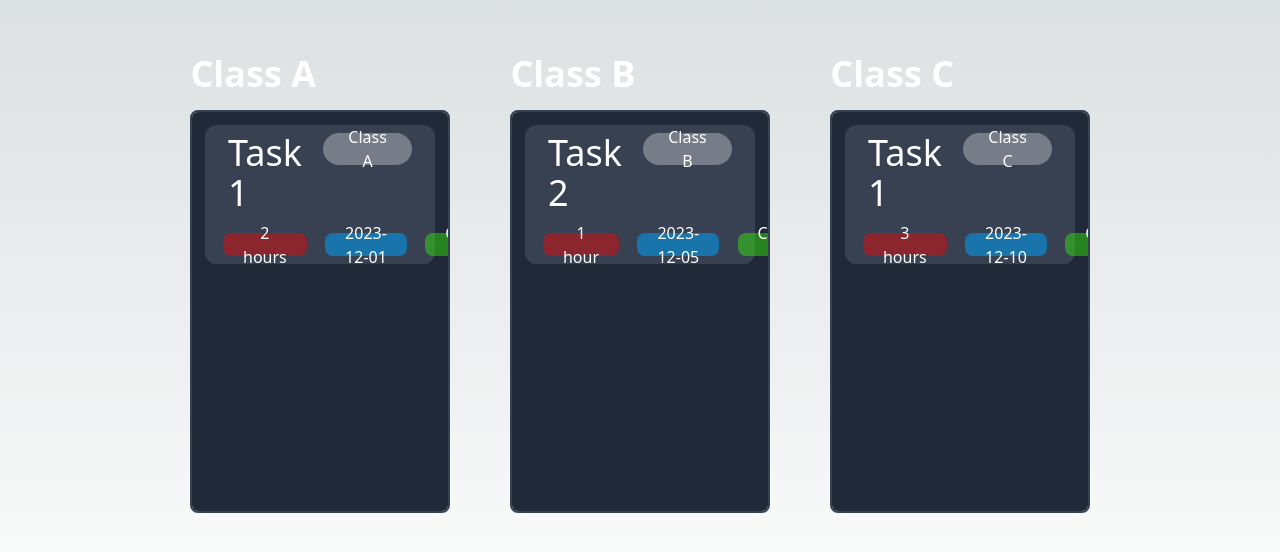
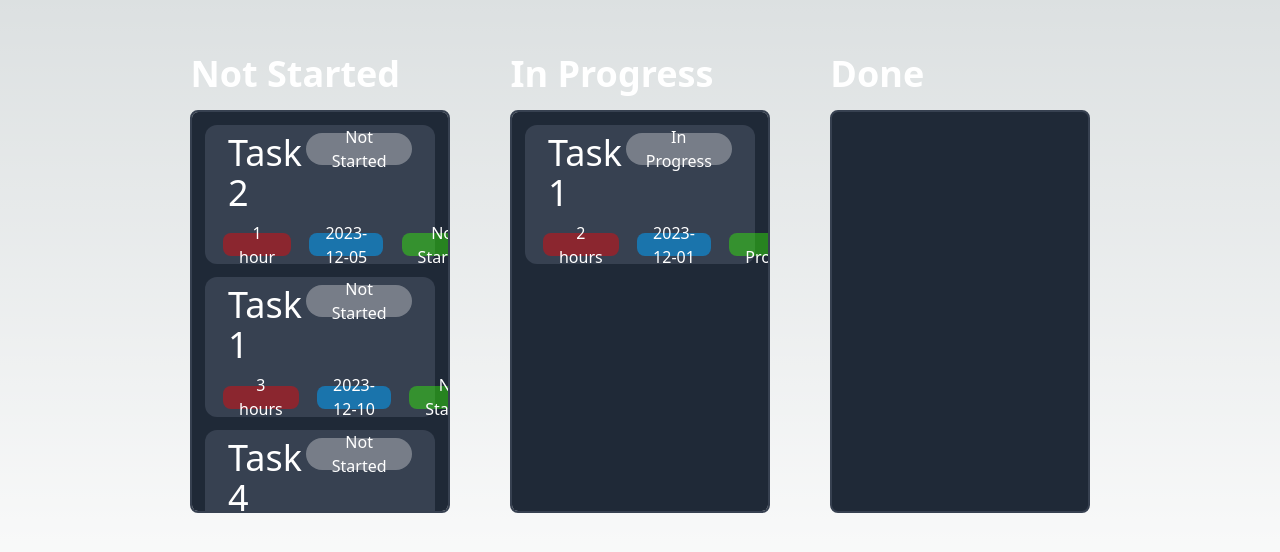
Before and after one commit to mithunb9/TakeTen, a Next.js app in the folder client/: page /screens/kanbanBoard in a window 1280 px wide. Shown: the part 122-674 px from the top of the page. Built offline with nearby package versions, Linux system fonts and the light colour scheme.

Commit message:
add custom columns, navbar, and id system

```diff
--- a/client/pages/components/ColumnComponents.tsx
+++ b/client/components/ColumnComponents.tsx
@@ -48,9 +48,9 @@ return (
             </div>
             <div className='flex flex-row w-[90%] h-[20%] justify-evenly item-center ml-[-5%] gap-[10%] mt-[10%]' >
 
-                <button className='rounded-lg bg-[#ff00006b]  px-5 flex flex-col justify-center  items-center'>{task.timeToComplete}</button>
-                <button className='rounded-lg bg-[#00a2ff86]  px-5 flex flex-col justify-center  items-center'>{task.dueDate}</button>
-                <button className='rounded-lg bg-[#33ff006b]  px-5 flex flex-col justify-center  items-center'>{task.taskClass}</button>
+                <button className='rounded-lg bg-[#ff00006b]  w-fit px-4 flex flex-col justify-center  items-center'>{task.timeToComplete}</button>
+                <button className='rounded-lg bg-[#00a2ff86]  px-4 w-fit flex flex-col justify-center  items-center'>{task.dueDate}</button>
+                <button className='rounded-lg bg-[#33ff006b]  px-4 flex w-fit flex-col justify-center  items-center'>{task.taskClass}</button>
             </div>
             </div>
         ))}
--- a/client/components/NavBar.tsx
+++ b/client/components/NavBar.tsx
@@ -2,9 +2,9 @@ import React from 'react';
 
 const Navbar = () => {
   return (
-    <div className='flex flex-row justify-between items-center'>
+    <div className='flex flex-row justify-between bg-white-500 items-center h-[10vh]'>
         <div>
-            <h1 className='text-xl'>Take10</h1>
+            <h1 className='text-xl'></h1>
         </div>
         <div>
             <button className='bg-[#00ff00]'>
--- a/client/pages/index.tsx
+++ b/client/pages/index.tsx
@@ -1,14 +1,16 @@
 import Image from 'next/image'
-import { Inter } from 'next/font/google'
-import KanbanBoard from './screens/KanbanBoard'
+import Navbar from "../components/NavBar"
+import KanbanBoard from './screens/kanbanBoard'
 
-const inter = Inter({ subsets: ['latin'] })
+
+
 
 export default function Home() {
   return (
     <>
+
+      <Navbar/>
       <KanbanBoard />
-      <Navbar/>
 
     </>
   )
--- a/client/pages/screens/kanbanBoard.tsx
+++ b/client/pages/screens/kanbanBoard.tsx
@@ -1,5 +1,5 @@
 import React, { useState } from 'react';
-import ColumnComponent from '../components/ColumnComponents'; // Import the new component
+import ColumnComponent from '../../components/ColumnComponents'; // Import the new component
 
 interface Task {
   id: number; // Unique identifier for each task
@@ -16,28 +16,28 @@ const KanbanBoard: React.FC = () => {
     id: 1,
     name: 'Task 1',
     timeToComplete: '2 hours',
-    taskClass: 'Class A',
+    taskClass: 'In Progress',
     dueDate: '2023-12-01',
   },
   {
     id: 2,
     name: 'Task 2',
     timeToComplete: '1 hour',
-    taskClass: 'Class B',
+    taskClass: 'Not Started',
     dueDate: '2023-12-05',
   },
   {
     id: 3,
     name: 'Task 1',
     timeToComplete: '3 hours',
-    taskClass: 'Class C',
+    taskClass: 'Not Started',
     dueDate: '2023-12-10',
 },
 {
     id: 4,
     name: 'Task 4',
     timeToComplete: '4 hours',
-    taskClass: 'Class D',
+    taskClass: 'Not Started',
     dueDate: '2023-12-15',
 },
   //add more sample tasks
@@ -74,21 +74,21 @@ const KanbanBoard: React.FC = () => {
         {/* Use the ColumnComponent for each column */}
         <ColumnComponent
           tasks={tasks}
-          columnTitle="Class A"
+          columnTitle="Not Started"
           onDrop={handleDrop}
           allowDrop={allowDrop}
           onDragStart={handleDragStart}
         />
         <ColumnComponent
           tasks={tasks}
-          columnTitle="Class B"
+          columnTitle="In Progress"
           onDrop={handleDrop}
           allowDrop={allowDrop}
           onDragStart={handleDragStart}
         />
         <ColumnComponent
           tasks={tasks}
-          columnTitle="Class C"
+          columnTitle="Done"
           onDrop={handleDrop}
           allowDrop={allowDrop}
           onDragStart={handleDragStart}
```
